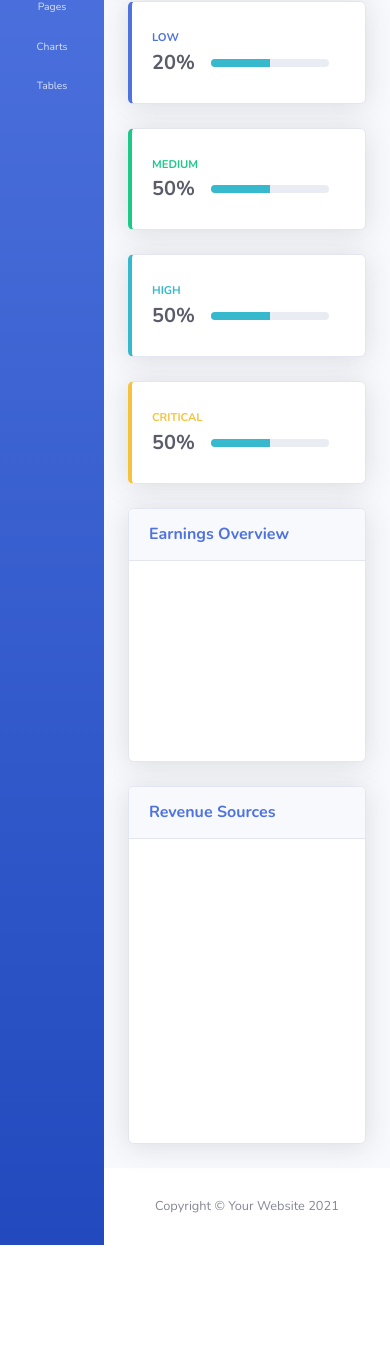
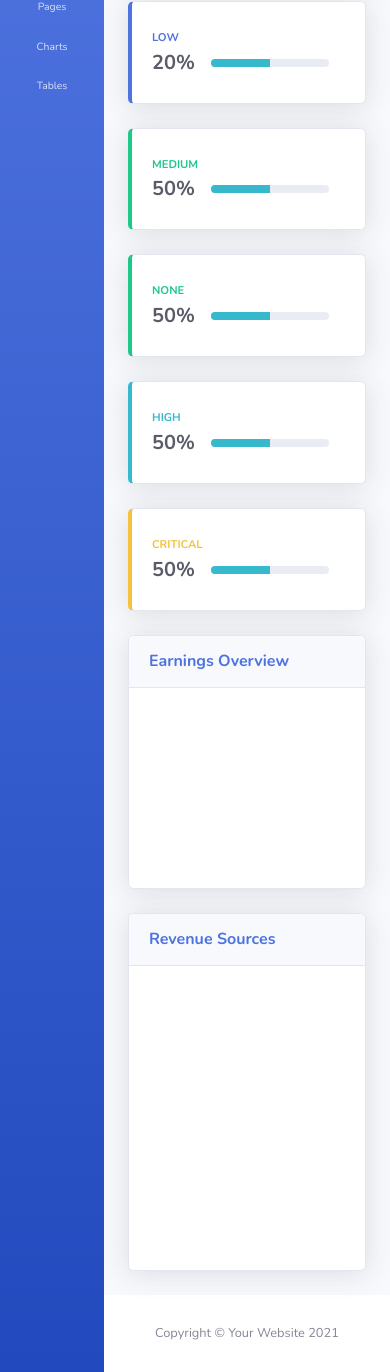
Before and after one commit to NicoLa5Tor/Dashboard_vulns, a Flask app: page /index.html in a window 390 px wide. Shown: the part 268-1640 px from the top of the page. Before the commit the page ends 1513 px from the top, so only its background shows below. Run offline with Flask 3, Linux system fonts and the light colour scheme; data that the repository does not hold is empty; some libraries are stand-ins or nearby versions.

Commit message:
Add First Graphic

```diff
--- a/Objects/Apis/nist.py
+++ b/Objects/Apis/nist.py
@@ -11,7 +11,7 @@ class Nist:
         try:
             response = requests.get(url)
             data = response.json()
-            #print(json.dumps(data['totalResults'],indent=2))
+            print(json.dumps(data['totalResults'],indent=2))
             dat = self.obj.addItem(
                 container="Vulns",
                 db='Nist',
--- a/templates/index.html
+++ b/templates/index.html
@@ -155,9 +155,9 @@
                 <!-- Begin Page Content -->
                 <div class="container-fluid">
                     <!-- Content Row -->
-                    <div class="row">
+                    <div class="row justify-content-center">
                         <!-- Earnings (Monthly) Card Example -->
-                        <div class="col-xl-3 col-md-6 mb-4">
+                        <div class="col-xl-2 col-md-6 mb-4">
                             <div class="card border-left-primary shadow h-100 py-2">
                                 <div class="card-body">
                                     <div class="row no-gutters align-items-center">
@@ -187,7 +187,7 @@
                             </div>
                         </div>
                         <!-- Earnings (Monthly) Card Example -->
-                        <div class="col-xl-3 col-md-6 mb-4">
+                        <div class="col-xl-2 col-md-6 mb-4">
                             <div class="card border-left-success shadow h-100 py-2">
                                 <div class="card-body">
                                     <div class="row no-gutters align-items-center">
@@ -214,8 +214,35 @@
                                 </div>
                             </div>
                         </div>
+                        <div class="col-xl-2 col-md-6 mb-4">
+                            <div class="card border-left-success shadow h-100 py-2">
+                                <div class="card-body">
+                                    <div class="row no-gutters align-items-center">
+                                        <div class="col mr-2">
+                                            <div class="text-xs font-weight-bold text-success text-uppercase mb-1">
+                                                None</div>
+                                            <div class="row no-gutters align-items-center">
+                                                <div class="col-auto">
+                                                    <div class="h5 mb-0 mr-3 font-weight-bold text-gray-800">50%</div>
+                                                </div>
+                                                <div class="col">
+                                                    <div class="progress progress-sm mr-2">
+                                                        <div class="progress-bar bg-info" role="progressbar"
+                                                            style="width: 50%" aria-valuenow="50" aria-valuemin="0"
+                                                            aria-valuemax="100"></div>
+                                                    </div>
+                                                </div>
+                                            </div>
+                                        </div>
+                                        <div class="col-auto">
+                                            <i class="fas fa-dollar-sign fa-2x text-gray-300"></i>
+                                        </div>
+                                    </div>
+                                </div>
+                            </div>
+                        </div>
                         <!-- Earnings (Monthly) Card Example -->
-                        <div class="col-xl-3 col-md-6 mb-4">
+                        <div class="col-xl-2 col-md-6 mb-4">
                             <div class="card border-left-info shadow h-100 py-2">
                                 <div class="card-body">
                                     <div class="row no-gutters align-items-center">
@@ -244,7 +271,7 @@
                         </div>
 
                         <!-- Pending Requests Card Example -->
-                        <div class="col-xl-3 col-md-6 mb-4">
+                        <div class="col-xl-2 col-md-6 mb-4">
                             <div class="card border-left-warning shadow h-100 py-2">
                                 <div class="card-body">
                                     <div class="row no-gutters align-items-center">
```
